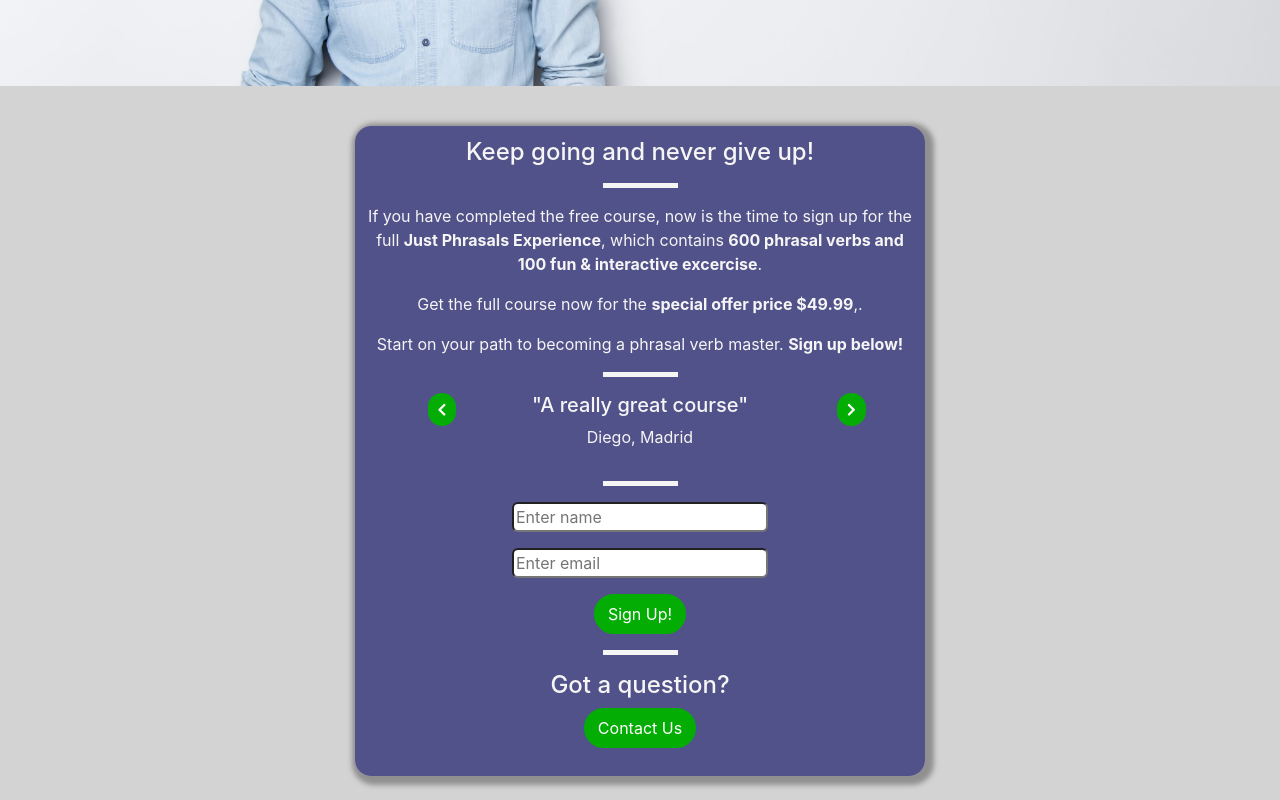
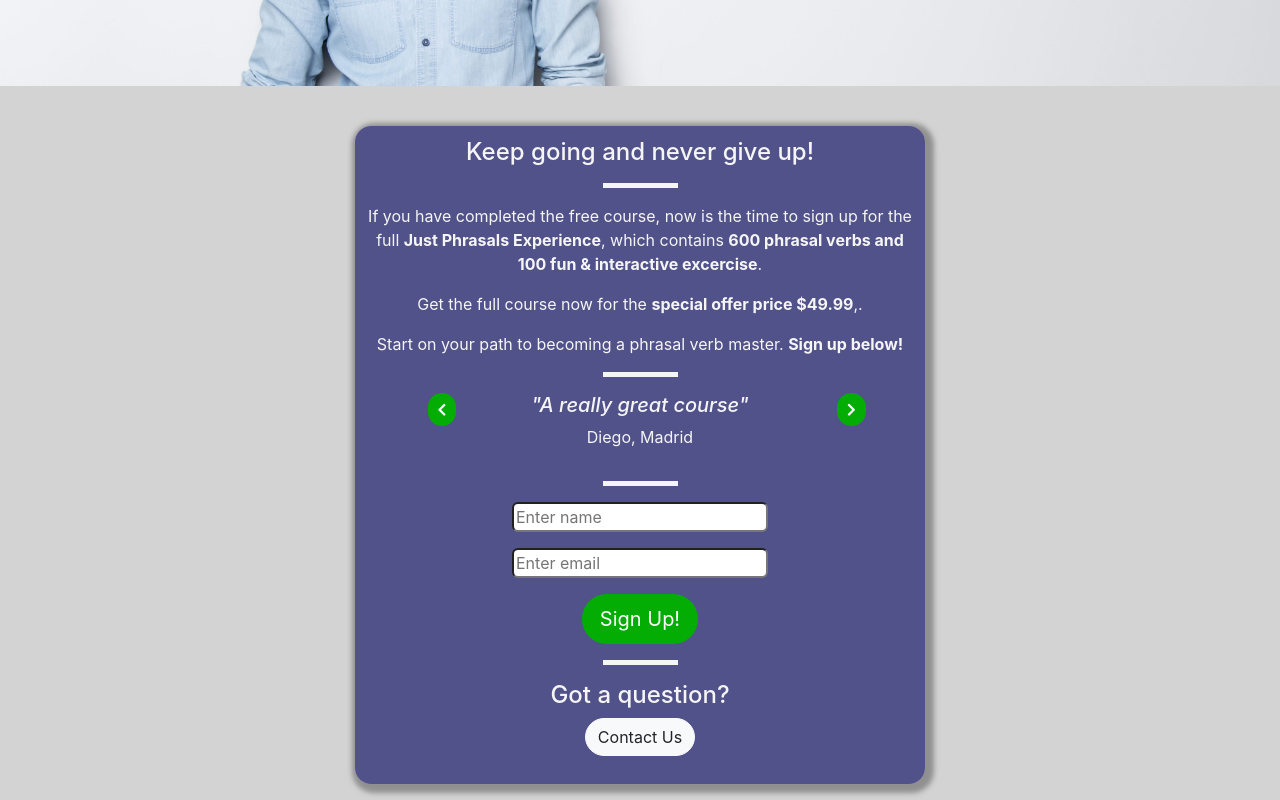
Before and after one commit to Code-Institute-Submissions/Just-Phrasals, a plain HTML site: page signup.html in a window 1280 px wide. Shown: the part 466-1266 px from the top of the page. Drawn offline with nearby package versions, Linux system fonts and the light colour scheme.

Commit message:
Review scroll logic added

```diff
--- a/assets/css/style.css
+++ b/assets/css/style.css
@@ -28,6 +28,11 @@
 .check-answer-buttons {
     background-color: rgb(51, 50, 120);
     border: solid 2px  rgb(51, 50, 120);
+}
+
+.contact-button {
+    border-radius: 2rem;
+
 }
 
 /* ....................................Navbar*/
@@ -367,3 +372,7 @@
 .quiz-buttons:hover {
     border-color: #fce45e;
 }
+
+.review-quote {
+    font-style: italic;
+}
--- a/assets/js/reviews.js
+++ b/assets/js/reviews.js
@@ -37,7 +37,7 @@
     // Review 6
 
     {
-       quote: `"10 out of 10. Thanks Just Phrasals!"`,
+       quote: `"10/10. Thanks Just Phrasals!"`,
        person: "Rafa, Sao Paolo"
     },
 
@@ -65,12 +65,18 @@
 
 function prevButton() {
     index--
+    if (index < 0 ) {
+        index = reviews.length - 1;
+    }
     review.innerHTML = reviews[index].quote
     person.innerHTML = reviews[index].person
 }
 
 function nextButton() {
-    index ++
+    index ++;
+    if (index > reviews.length - 1) {
+        index = 0;
+    }
     review.innerHTML = reviews[index].quote
     person.innerHTML = reviews[index].person
 }
--- a/signup.html
+++ b/signup.html
@@ -88,7 +88,7 @@
                                 <div class="form-group">
                                     <input type="email" class="form-item" placeholder="Enter email" name="email" required>
                                 </div>
-                                <button type="submit" class="btn buttons green-buttons">Sign Up!</button>
+                                <button type="submit" class="btn btn-lg buttons green-buttons">Sign Up!</button>
                             </form>
                         </div>
                         <hr class="block-divider">
@@ -96,7 +96,7 @@
                             <h4>Got a question?</h4>
                         </div>
                         <div class="row justify-content-center text-center">
-                            <p><a href="contact.html"><button class="btn buttons green-buttons">Contact Us</button></a></p>
+                            <p><a href="contact.html"><button class="btn btn-light contact-button">Contact Us</button></a></p>
                         </div>
                     </div>
                 </div>
```
